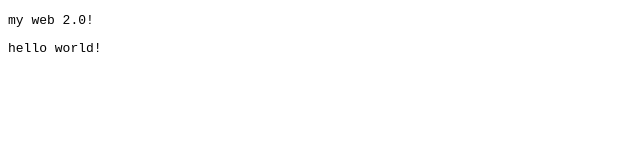
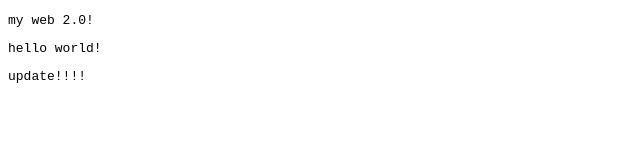
Before and after one commit to kirei-io/test-netlify-deploy, a plain HTML site: page index.html in a window 1280 px wide. Shown: the full height of the page, 0-640 px from the left. Drawn offline with Linux system fonts and the light colour scheme.

Commit message:
update index.html

```diff
--- a/index.html
+++ b/index.html
@@ -14,5 +14,6 @@
 <body>
     <p>my web 2.0!</p>
     <p>hello world!</p>
+    <p>update!!!!</p>
 </body>
 </html>
```
